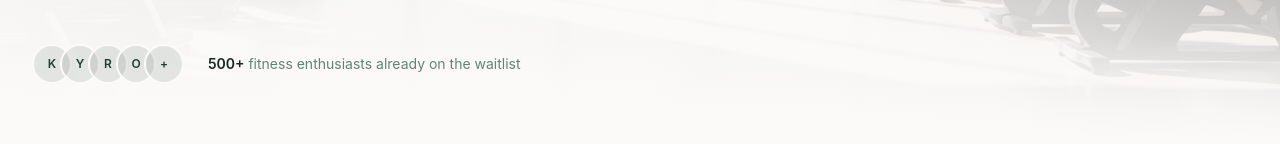
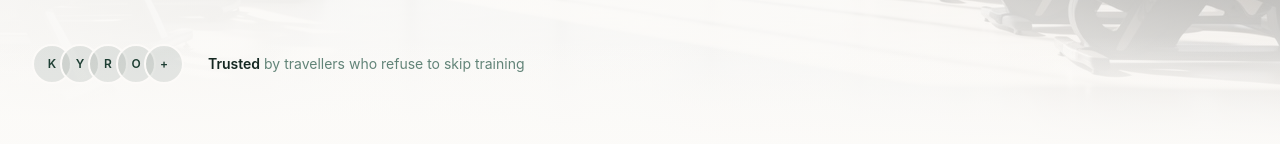
Before and after one commit to Andrew-Cr7/Kyroapp.github.io, a React (Vite) app: page / in a window 1280 px wide. Shown: the part 646-790 px from the top of the page. Built offline with nearby package versions, Linux system fonts and the light colour scheme; the HTML template or start-up script is replaced by a standard one.

Commit message:
Update Hero.tsx

```diff
--- a/src/components/Hero.tsx
+++ b/src/components/Hero.tsx
@@ -61,8 +61,7 @@ const Hero = () => {
               ))}
               </div>
               <div className="text-sm text-muted-foreground">
-                <span className="font-semibold text-foreground">500+</span> fitness enthusiasts
-                already on the waitlist
+                <span className="font-semibold text-foreground">Trusted</span> by travellers who refuse to skip training
               </div>
             </div>
           </div>
```
